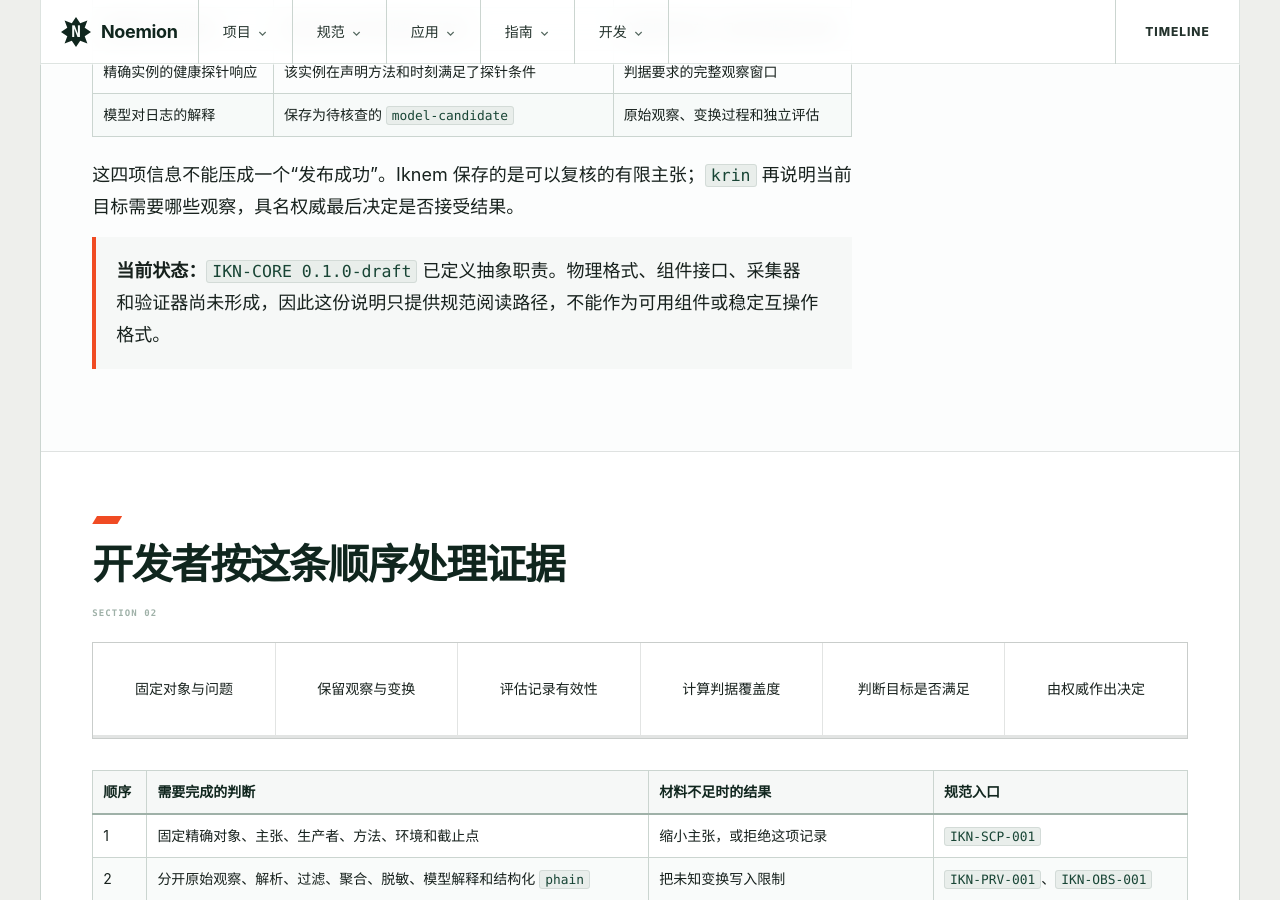
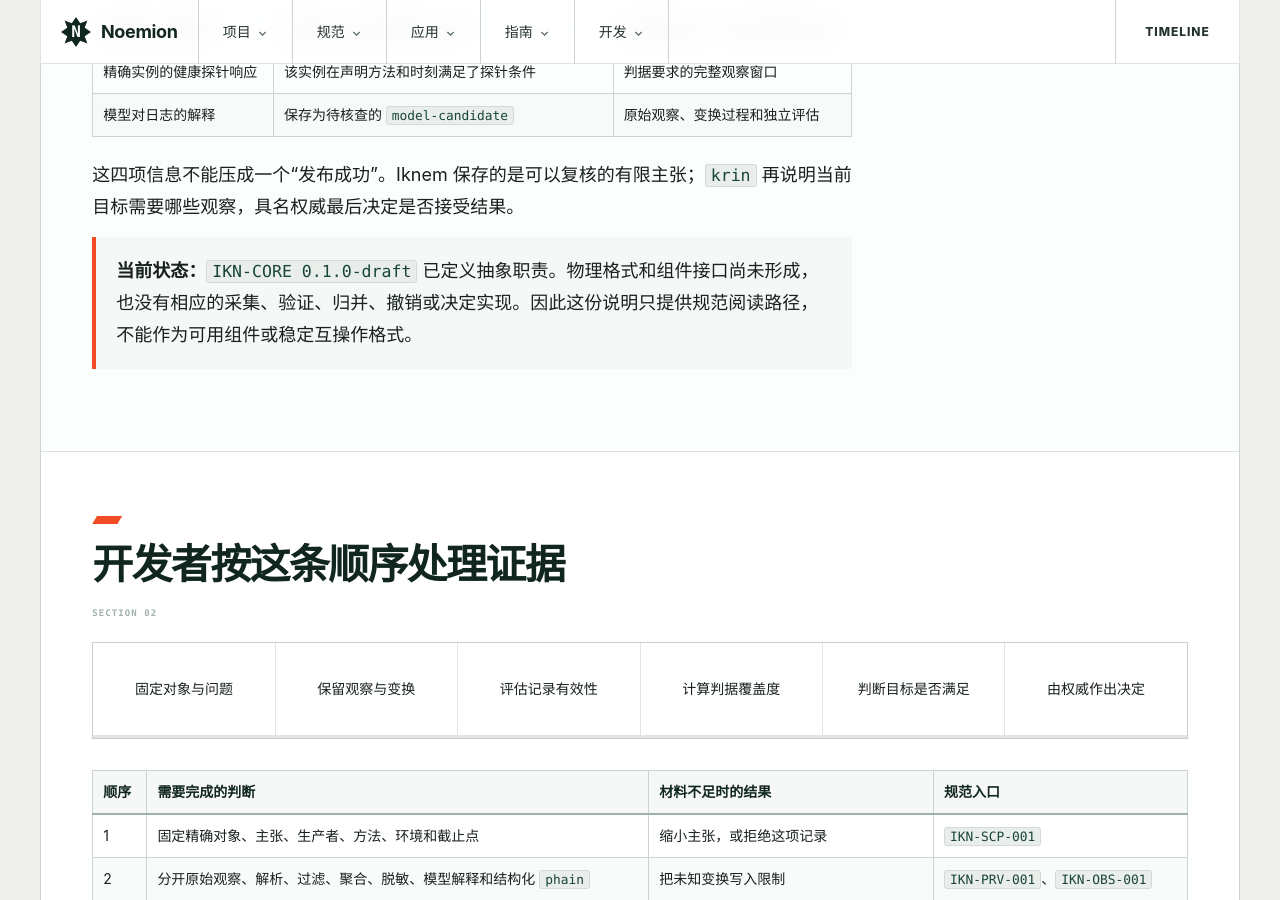
Before and after one commit to Noemion/noemion.github.io, a Jekyll site: the page built from specifications/iknem.html, in a window 1280 px wide and 900 px high, scrolled down 1067 px. Built offline with Jekyll 4.4.1, drawn with Linux system fonts in a browser that asks for light colours.

Commit message:
Align Iknem page contract checks

```diff
--- a/specifications/iknem.html
+++ b/specifications/iknem.html
@@ -20,7 +20,7 @@ permalink: "/specifications/iknem.html"
       <tr><td>模型对日志的解释</td><td>保存为待核查的 <code>model-candidate</code></td><td>原始观察、变换过程和独立评估</td></tr>
     </tbody></table></div>
     <p>这四项信息不能压成一个“发布成功”。Iknem 保存的是可以复核的有限主张；<code>krin</code> 再说明当前目标需要哪些观察，具名权威最后决定是否接受结果。</p>
-    <p class="callout"><strong>当前状态：</strong><code>IKN-CORE 0.1.0-draft</code> 已定义抽象职责。物理格式、组件接口、采集器和验证器尚未形成，因此这份说明只提供规范阅读路径，不能作为可用组件或稳定互操作格式。</p>
+    <p class="callout"><strong>当前状态：</strong><code>IKN-CORE 0.1.0-draft</code> 已定义抽象职责。物理格式和组件接口尚未形成，也没有相应的采集、验证、归并、撤销或决定实现。因此这份说明只提供规范阅读路径，不能作为可用组件或稳定互操作格式。</p>
   </section>
 
   <section class="content-wide">
```
Also changed, not shown: tests/spec_contract_test.py (+2 -2 lines).
